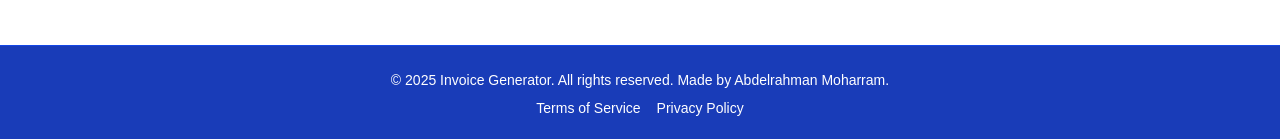
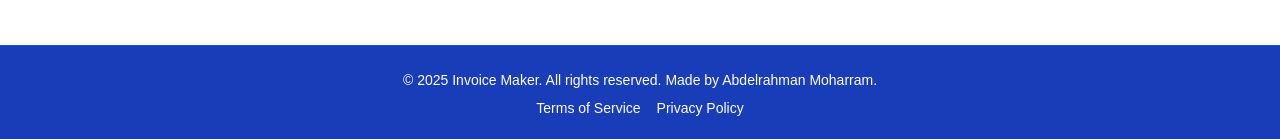
Before and after one commit to AbdelrahmanM1/invoicemaker, a Next.js app: page / in a window 1280 px wide. Shown: the part 2238-2377 px from the top of the page. Built offline with nearby package versions, Linux system fonts and the light colour scheme.

Commit message:
Updated footer

```diff
--- a/src/app/components/footer.tsx
+++ b/src/app/components/footer.tsx
@@ -5,7 +5,7 @@
     <footer className="w-full bg-blue-800 text-white py-6 mt-auto border-t border-blue-700">
       <div className="max-w-screen-xl mx-auto px-4 text-center">
         <p className="text-sm">
-          &copy; {new Date().getFullYear()} Invoice Generator. All rights reserved. Made by Abdelrahman Moharram.
+          &copy; {new Date().getFullYear()} Invoice Maker. All rights reserved. Made by Abdelrahman Moharram.
         </p>
         <div className="flex justify-center gap-4 mt-2 text-sm">
           <Link
```
